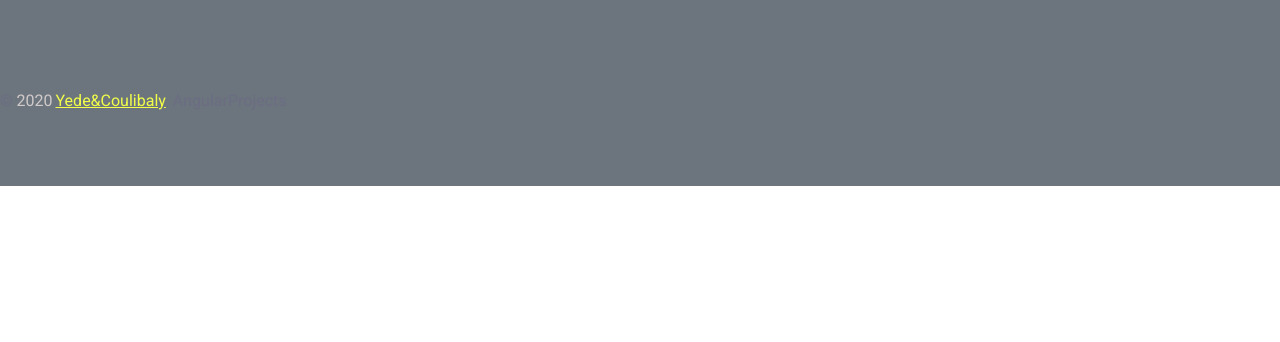
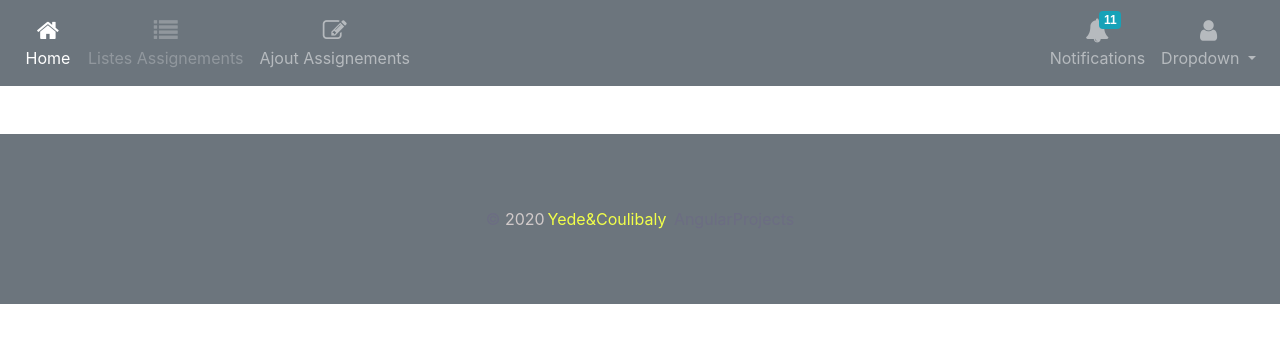
Before and after one commit to FabienneY/Examen_Angular, an Angular app in the folder assignment-app/: page /assignment/1/edit in a window 1280 px wide. Shown: the top 342 px of the page. Built offline with nearby package versions, Linux system fonts and the light colour scheme; no server answers.

Commit message:
Eunice03/03

```diff
--- a/assignment-app/src/app/app.module.ts
+++ b/assignment-app/src/app/app.module.ts
@@ -34,7 +34,7 @@ import { FlexLayoutModule } from '@angular/flex-layout';
 const routes: Routes = [
   { path: '', component: ConnexionComponent },
   { path: 'home', component: ConnexionComponent },
-  { path: 'affiche', component: AssignmentsComponent },
+  { path: 'affiche', component: AssignmentsComponent, canActivate: [AuthGuard] },
   { path: 'add', component: AddAssignmentComponent },
   { path: 'assignment/:id', component: AssignmentDetailComponent },
   {
--- a/assignment-app/src/app/assignments/add-assignment/add-assignment.component.ts
+++ b/assignment-app/src/app/assignments/add-assignment/add-assignment.component.ts
@@ -26,10 +26,10 @@ export class AddAssignmentComponent implements OnInit {
 
 
    matieres: Matiere[] = [
-    {nomMatiere: 'oracle', imgMatiere: 'assets/images/oracle.jpg', nomProf: 'Mopolo', photoProf: '.../assets/images/oracle.jpg'},
-    {nomMatiere: 'Angular', imgMatiere: 'assets/images/angular.png', nomProf: 'Buffa', photoProf: '.../assets/images/angular.png'},
-    {nomMatiere: 'Grails', imgMatiere: 'assets/images/grails.png', nomProf: 'Galli', photoProf: '.../assets/images/grails.png'},
-    {nomMatiere: 'java', imgMatiere: 'assets/images/java.png', nomProf: 'Amos', photoProf: '.../assets/images/java.png'},
+    {nomMatiere: 'oracle', imgMatiere: 'assets/images/oracle.jpg', nomProf: 'Mopolo', photoProf: 'assets/images/oracle.jpg'},
+    {nomMatiere: 'Angular', imgMatiere: 'assets/images/angular.png', nomProf: 'Buffa', photoProf: 'assets/images/angular.png'},
+    {nomMatiere: 'Grails', imgMatiere: 'assets/images/grails.png', nomProf: 'Galli', photoProf: 'assets/images/grails.png'},
+    {nomMatiere: 'java', imgMatiere: 'assets/images/java.png', nomProf: 'Amos', photoProf: 'assets/images/java.png'},
   ];
 
   constructor(
--- a/assignment-app/src/app/assignments/assignment-detail/assignment-detail.component.css
+++ b/assignment-app/src/app/assignments/assignment-detail/assignment-detail.component.css
@@ -8,6 +8,11 @@
   display:flex;
   justify-content: space-between;
   align-items: flex-end;
+}
+
+.example-card {
+  max-width: 1000px;
+  max-height: 500px;
 }
 
 .navbar-icon-top .navbar-nav .nav-link > .fa {
--- a/assignment-app/src/app/assignments/assignment-detail/assignment-detail.component.html
+++ b/assignment-app/src/app/assignments/assignment-detail/assignment-detail.component.html
@@ -15,7 +15,7 @@
             </a>
         </li>
         <li class="nav-item">
-          <a class="nav-link disabled" routerLink="/affiche">
+          <a class="nav-link" routerLink="/affiche">
             <i class="fa fa-list">
               <span class="badge badge-danger"></span>
             </i>
@@ -60,10 +60,18 @@
     </div>
   </nav>
 </div>
-<div class="container">
- <mat-card *ngIf="assignmentTransmis">
-    <mat-card-title>{{assignmentTransmis.nom}}</mat-card-title>
+<div class="container" fxLayoutAlign="center center" fxLayoutGap="80px">
+  <mat-card *ngIf="assignmentTransmis" class="example-card">
+  <mat-card-header>
+   <img mat-card-avatar src="{{assignmentTransmis.photoProf}}">
+    <mat-card-title>{{assignmentTransmis.nomMatiere}} / {{assignmentTransmis.nom}}</mat-card-title>
     <mat-card-subtitle>{{assignmentTransmis.dateDeRendu | date}}</mat-card-subtitle>
+  </mat-card-header>
+  <center><img src="{{assignmentTransmis.imgMatiere}}" alt="Photo de la matière"></center><br>
+  <div  fxLayout="row wrap" fxLayoutAlign="space-between center" fxLayoutGap="20px"><div><b>Nom de l'élève :</b> {{assignmentTransmis.auteur}} <br>
+    <b>Nom du professeur : </b>{{assignmentTransmis.nomProf}} <br><br></div>
+    <div *ngIf="assignmentTransmis.rendu"><b>Note :</b> {{assignmentTransmis.note}} <br>
+      <b>Remarque : </b>{{assignmentTransmis.remarque}} <br><br></div></div>
     <div id="bottom">
       <mat-checkbox *ngIf="!assignmentTransmis.rendu" (click)="onAssignmentRendu()">
         Devoir rendu
@@ -77,8 +85,10 @@
         DELETE
       </button>
    </div>
+
   </mat-card>
 </div>
+<br><br><br><br><br><br><br><br>
 <div class="bottom section-padding">
   <div class="container">
     <div class="row">
--- a/assignment-app/src/app/assignments/assignments.component.css
+++ b/assignment-app/src/app/assignments/assignments.component.css
@@ -158,11 +158,10 @@ td, th {
 }
 
 .example-card {
-  max-width: 400px;
+  max-width: 300px;
 }
 
 .example-header-image {
-  background-image: url('https://material.angular.io/assets/img/examples/shiba1.jpg');
   background-size: cover;
 }
 
--- a/assignment-app/src/app/assignments/assignments.component.html
+++ b/assignment-app/src/app/assignments/assignments.component.html
@@ -15,7 +15,7 @@
             </a>
         </li>
         <li class="nav-item">
-          <a class="nav-link disabled" routerLink="/affiche">
+          <a class="nav-link" routerLink="/affiche">
             <i class="fa fa-list">
               <span class="badge badge-danger"></span>
             </i>
@@ -42,19 +42,13 @@
           </a>
         </li>
 
-        <li class="nav-item dropdown">
-          <a class="nav-link dropdown-toggle" id="navbarDropdown" role="button" data-toggle="dropdown" aria-haspopup="true" aria-expanded="false">
-            <i class="fa fa-user">
-              <span class="badge badge-primary"></span>
+        <li class="nav-item">
+          <a class="nav-link" href="#">
+            <i class="fa fa-sign-out">
+              <span class="badge badge-info"></span>
             </i>
-            Dropdown
+            Deconnexion
           </a>
-          <div class="dropdown-menu" aria-labelledby="navbarDropdown">
-            <a class="dropdown-item" href="#">Action</a>
-            <a class="dropdown-item" href="#">Another action</a>
-            <div class="dropdown-divider"></div>
-            <a class="dropdown-item" href="#">Something else here</a>
-          </div>
         </li>
       </ul>
     </div>
@@ -63,16 +57,16 @@
 <div class="container">
   <br><br>
 
-  <div fxLayout="row" fxLayoutAlign="space-evenly center" fxLayoutGap="20px">
+  <div fxLayout="row wrap" fxLayoutAlign="space-around center" fxLayoutGap="20px" dir="ltr">
   <mat-list *ngFor="let a of assignments">
 
     <mat-card class="example-card">
       <mat-card-header>
-        <div mat-card-avatar class="example-header-image" *ngIf="a"></div>
+        <img mat-card-avatar src="{{a.photoProf}}" class="example-header-image">
         <mat-card-title>{{a.nom}}</mat-card-title>
         <mat-card-subtitle>{{a.auteur}}</mat-card-subtitle>
       </mat-card-header>
-      <img mat-card-image src="{{a.imgMatiere}}" alt="Photo of a Shiba Inu">
+      <img mat-card-image src="{{a.imgMatiere}}" alt="Photo de la matière">
       <mat-card-content>
          Date de rendu : {{a.dateDeRendu | date}}
          <br><br>
@@ -85,7 +79,7 @@
             <ng-template #nonsoumis>
               <p [ngClass]="{nonrendu:true}">le devoir {{a.nomMatiere}}/{{a.nom}} n'a pas été rendu...</p>
             </ng-template>
-            <mat-divider></mat-divider>
+
           </mat-list-item>
         </a>
       </mat-card-content>
--- a/assignment-app/src/app/assignments/edit-assigment/edit-assigment.component.html
+++ b/assignment-app/src/app/assignments/edit-assigment/edit-assigment.component.html
@@ -1,3 +1,67 @@
+<link href="//maxcdn.bootstrapcdn.com/bootstrap/4.1.1/css/bootstrap.min.css" rel="stylesheet" id="bootstrap-css">
+<script src="//maxcdn.bootstrapcdn.com/bootstrap/4.1.1/js/bootstrap.min.js"></script>
+<script src="//cdnjs.cloudflare.com/ajax/libs/jquery/3.2.1/jquery.min.js"></script>
+<!------ Include the above in your HEAD tag ---------->
+<div>
+  <nav class="navbar navbar-icon-top navbar-expand-lg navbar-dark bg-secondary">
+
+    <div class="collapse navbar-collapse" id="navbarSupportedContent">
+      <ul class="navbar-nav mr-auto">
+        <li class="nav-item active">
+          <a class="nav-link" href="#">
+            <i class="fa fa-home"></i>
+            Home
+            <span class="sr-only">(current)</span>
+          </a>
+        </li>
+        <li class="nav-item">
+          <a class="nav-link disabled" routerLink="/affiche">
+            <i class="fa fa-list">
+              <span class="badge badge-danger"></span>
+            </i>
+            Listes Assignements
+          </a>
+        </li>
+        <li class="nav-item">
+          <a class="nav-link" routerLink="/add">
+            <i class="fa fa-pencil-square-o">
+              <span class="badge badge-warning"></span>
+            </i>
+            Ajout Assignements
+          </a>
+        </li>
+
+      </ul>
+      <ul class="navbar-nav ">
+        <li class="nav-item">
+          <a class="nav-link" href="#">
+            <i class="fa fa-bell">
+              <span class="badge badge-info">11</span>
+            </i>
+            Notifications
+          </a>
+        </li>
+
+        <li class="nav-item dropdown">
+          <a class="nav-link dropdown-toggle" href="#" id="navbarDropdown" role="button" data-toggle="dropdown"
+            aria-haspopup="true" aria-expanded="false">
+            <i class="fa fa-user">
+              <span class="badge badge-primary"></span>
+            </i>
+            Dropdown
+          </a>
+          <div class="dropdown-menu" aria-labelledby="navbarDropdown">
+            <a class="dropdown-item" href="#">Action</a>
+            <a class="dropdown-item" href="#">Another action</a>
+            <div class="dropdown-divider"></div>
+            <a class="dropdown-item" href="#">Something else here</a>
+          </div>
+        </li>
+      </ul>
+    </div>
+  </nav>
+</div>
+<br><br>
 <div class="container" *ngIf="assignment">
   <h1>Edition de l'assignment {{assignment.nom}}</h1>
   <!--<form ngForm class="form">
```
